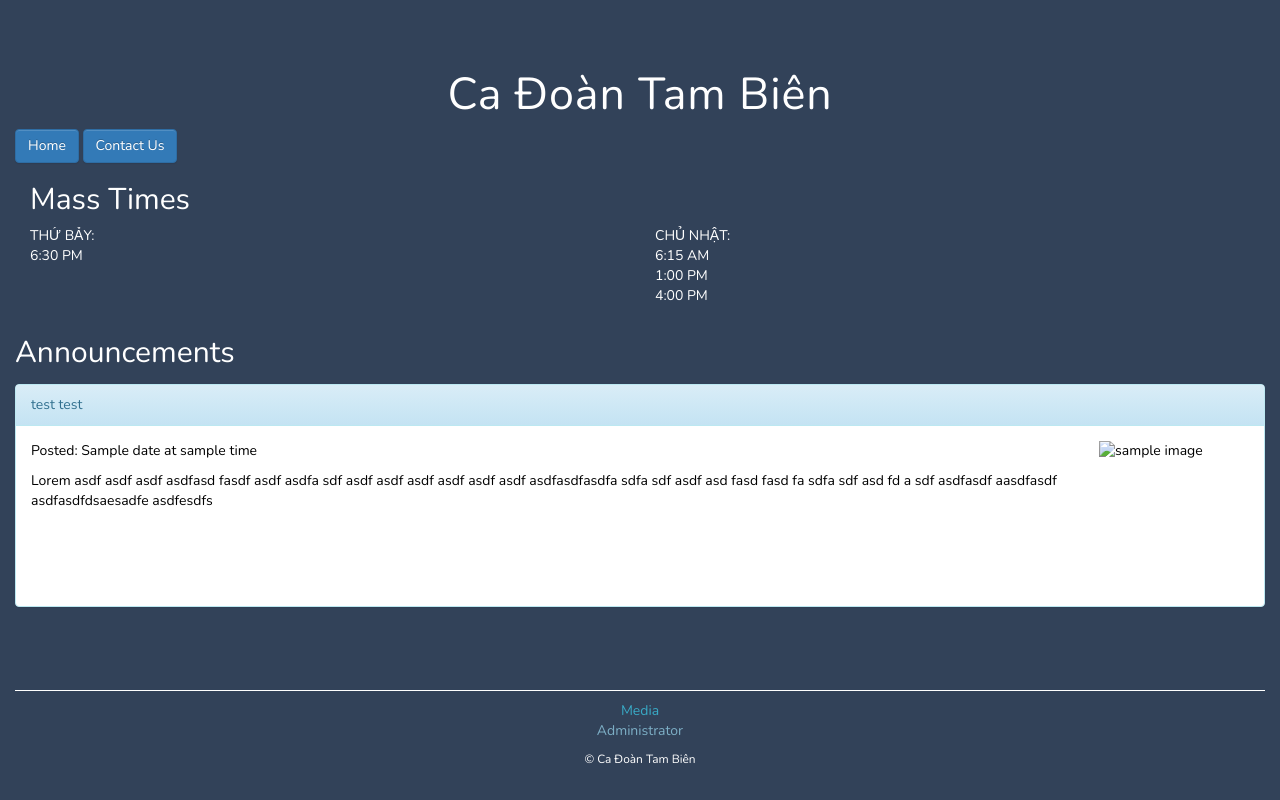
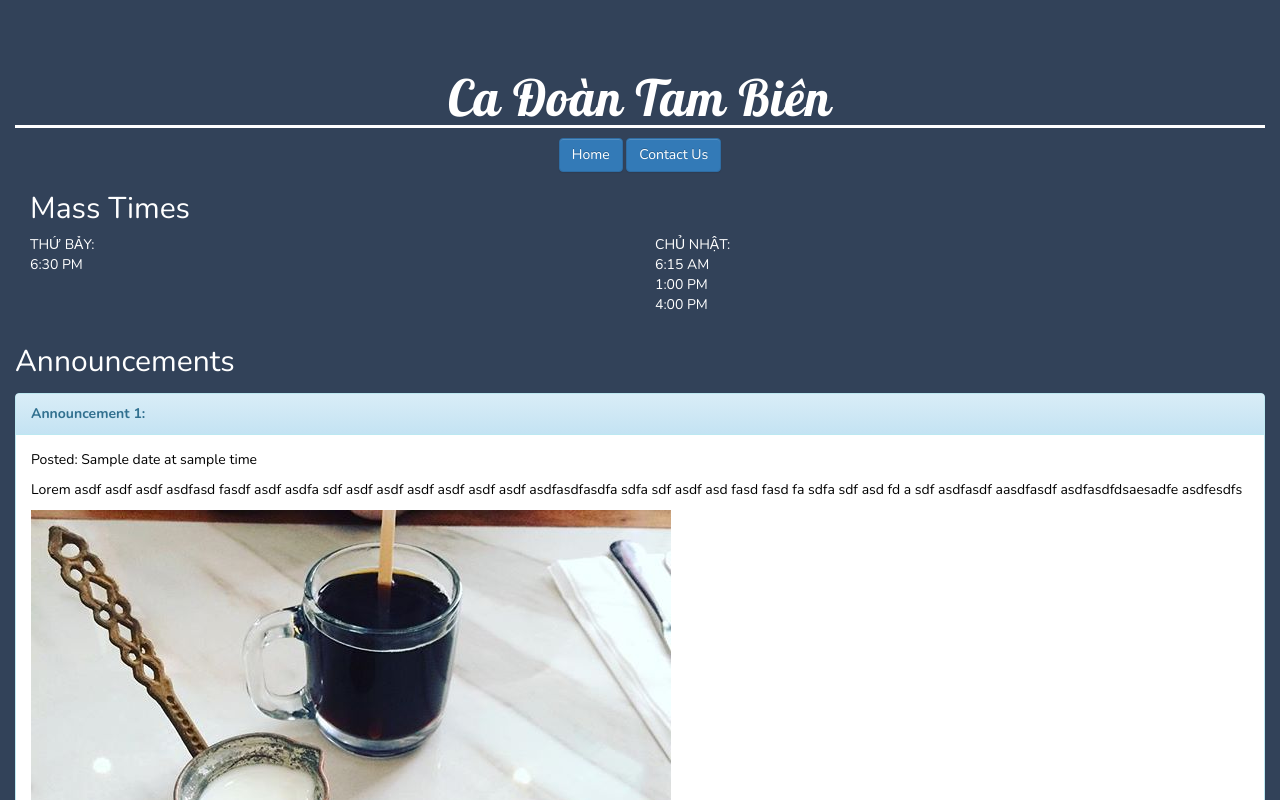
Before and after one commit to Trexsaurus/tam-bien-choir-website, a plain HTML site: page client/index.html in a window 1280 px wide. Shown: the top 800 px of the page. Drawn offline with nearby package versions, Linux system fonts and the light colour scheme.

Commit message:
#2, #3, #6, #11, #13 - Adjusted page navigation, fixing announcements, added contact page and admin page links but no styling or content

```diff
--- a/client/index.html
+++ b/client/index.html
@@ -6,6 +6,7 @@
         <link rel="stylesheet" type="text/css" href="resources/css/bootstrap-theme.css">
         <link rel="stylesheet" type="text/css" href="resources/css/bootstrap.css">
         <link rel="stylesheet" type="text/css" href="resources/css/styles.css">
+        <link href="https://fonts.googleapis.com/css?family=Lobster" rel="stylesheet">
         <link href="https://fonts.googleapis.com/css?family=Nunito:300,400,400i,700&amp;subset=vietnamese" rel="stylesheet">
         <title>Ca Đoàn Tam Biên</title>
     </head>
@@ -15,13 +16,12 @@
 
             <!--<h1>Ca Đoàn Tam Biên</h1> -->
 <!-- ******      THE PAGE NAVIGATION AND NAME    ******  -->
-            <!--<img src="CaDoanTamBien_logo2.png" alt="Logo">-->
             <div>
                 <h1 id="choirName">Ca Đoàn Tam Biên</h1>
             </div>
             <nav>
                 <a href="index.html" class="btn btn-primary">Home</a>
-                <a class="btn btn-primary">Contact Us</a>
+                <a href="contact.html" class="btn btn-primary">Contact Us</a>
             </nav>
 <!-- ******      THE MASS TIMES    ******  -->
             <div class ="container-fluid">
@@ -48,18 +48,18 @@
                     <!-- example of an announcement -->
 
 
-                <div class="panel panel-info" id="the-announcement">
-                    <div class="panel-heading">test test</div>
+                <div class="panel panel-info the-announcement">
+                    <div class="panel-heading">
+                        <strong>Announcement 1:</strong>
+                    </div>
                     <div class="panel-body">
                         <div class="media">
-                        <div class="media-body">
-                        <p>Posted: Sample date at sample time</p>
-                        <p>Lorem asdf asdf asdf asdfasd fasdf asdf asdfa sdf asdf asdf asdf asdf asdf asdf asdfasdfasdfa sdfa sdf asdf asd fasd fasd fa sdfa sdf asd fd a sdf asdfasdf aasdfasdf asdfasdfdsaesadfe asdfesdfs</p>
-                    </div>
-                    <div class="media-right">
-                        <img alt="sample image" class="media-object anncmnt-img">
-                    </div>
-                </div>
+                            <div class="media-body">
+                                <p>Posted: Sample date at sample time</p>
+                                <p>Lorem asdf asdf asdf asdfasd fasdf asdf asdfa sdf asdf asdf asdf asdf asdf asdf asdfasdfasdfa sdfa sdf asdf asd fasd fasd fa sdfa sdf asd fd a sdf asdfasdf aasdfasdf asdfasdfdsaesadfe asdfesdfs</p>
+                                <img src="resources/images/TestImage.jpg" class="img-responsive">
+                            </div>
+                        </div>
                     </div>
                 </div>
 
@@ -68,7 +68,7 @@
             <footer>
                 <p>
                     <a href="https://www.youtube.com/user/CDTBNhom6g30TB" target="_blank">Media</a><br>
-                    <a href="">Administrator</a>
+                    <a href="cdtb_adminLogin.html">Administrator</a>
                 </p>
                 <p class="small">&copy; Ca Đoàn Tam Biên</p>
             </footer>
--- a/client/resources/css/styles.css
+++ b/client/resources/css/styles.css
@@ -7,20 +7,22 @@
     padding-top: 50px;
 }
 
+nav {
+    margin: 0 auto;
+    text-align: center;
+}
+
 #choirName{
-    font-size: 3.2em;
+    font-family: 'Lobster', cursive;
+    font-size: 50px;
     letter-spacing: .02em;
     text-align: center;
+    border-bottom: 3px solid white;
 }
 /** 109	192	251	**/
 
-.anncmnt-img {
-    height: 150px;
-    width: 150px;
 
-}
-
-#the-announcement {
+.the-announcement {
     color: black;
 }
 
```
Also changed, not shown: client/cdtb_adminLogin.html (added, +17 -0 lines), client/contact.html (added, +39 -0 lines), client/resources/images/TestImage.jpg (added).
